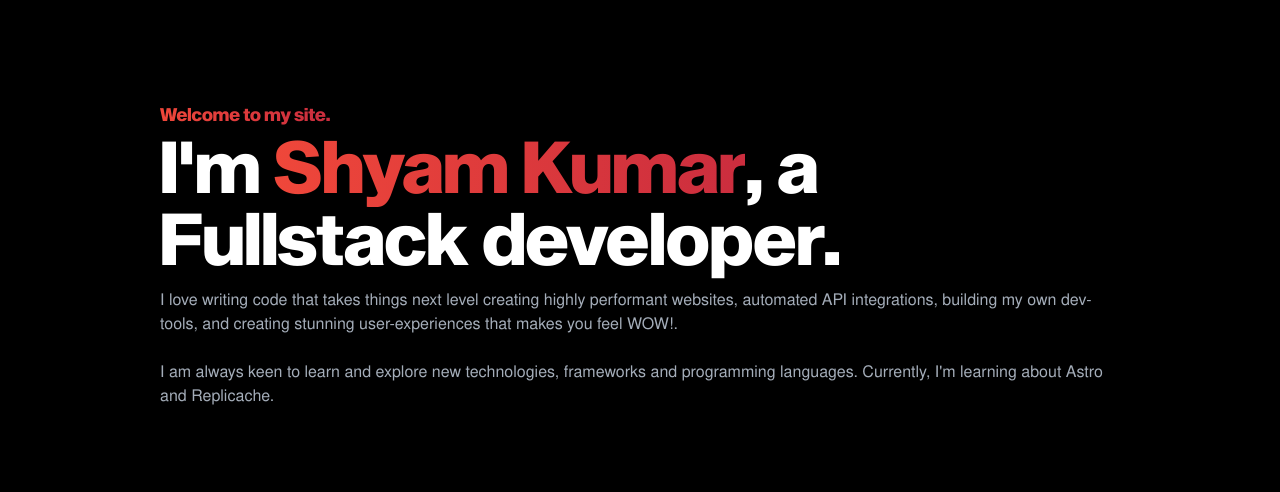
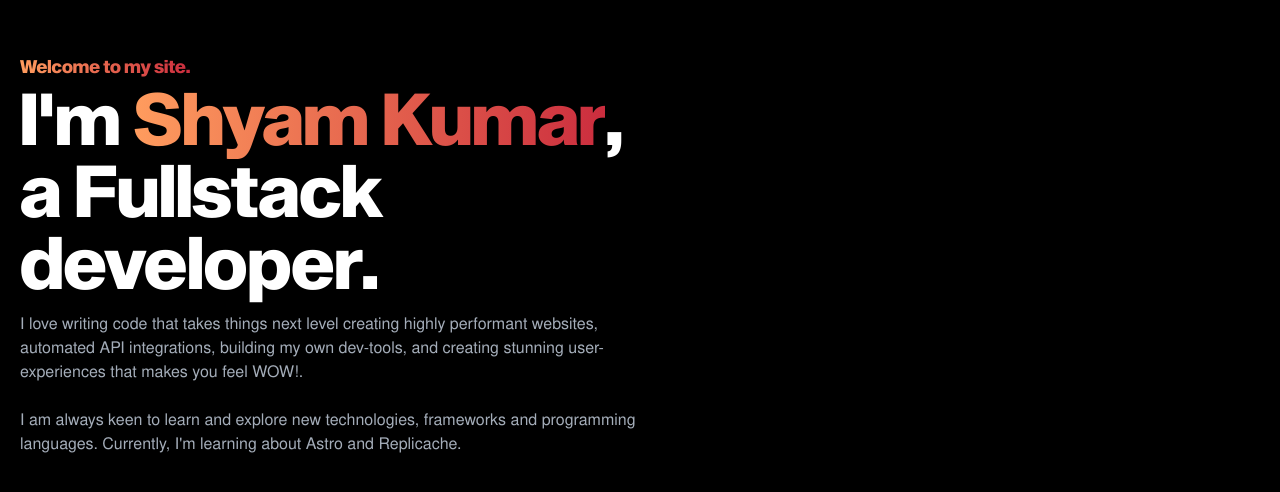
Before and after one commit to 5hy4m/dev-portfolio, a Next.js app: page / in a window 1280 px wide. Shown: the part 138-630 px from the top of the page. Built offline with nearby package versions, Linux system fonts and the light colour scheme.

Commit message:
Tweaked intro section

```diff
--- a/package.json
+++ b/package.json
@@ -14,6 +14,7 @@
     "@types/react-dom": "18.2.4",
     "eslint": "8.40.0",
     "eslint-config-next": "13.4.2",
+    "matter-js": "^0.19.0",
     "next": "13.4.2",
     "react": "18.2.0",
     "react-dom": "18.2.0",
--- /dev/null
+++ b/src/app/Components/IntroSection/IntroSection.tsx
@@ -0,0 +1,48 @@
+import React from "react";
+import localFont from "next/font/local";
+
+const BoldFont = localFont({
+  src: "../../../../public/fonts/Sequel-Sans-Heavy-Disp.ttf",
+});
+interface Props {}
+
+function IntroSection(props: Props) {
+  const {} = props;
+
+  return (
+    <div className="grid grid-cols-2 container md:mx-auto  px-5 flex justify-center items-center bg-black text-white h-full">
+      <div>
+        <span
+          className={
+            BoldFont.className +
+            " text-sm bg-clip-text text-transparent md:text-lg bg-gradient-to-r from-[var(--primary-gradient-from)] to-[var(--primary-gradient-to)]"
+          }
+        >
+          Welcome to my site.
+        </span>
+
+        <div className={BoldFont.className + " text-5xl md:text-7xl "}>
+          I&apos;m{" "}
+          <span className="bg-clip-text text-transparent bg-gradient-to-r from-[var(--primary-gradient-from)] to-[var(--primary-gradient-to)]">
+            Shyam Kumar
+          </span>
+          , a Fullstack developer.
+        </div>
+
+        <p className="py-4 text-[var(--secondary-color)]">
+          I love writing code that takes things next level creating highly
+          performant websites, automated API integrations, building my own
+          dev-tools, and creating stunning user-experiences that makes you feel
+          WOW!.
+          <br />
+          <br />I am always keen to learn and explore new technologies,
+          frameworks and programming languages. Currently, I&apos;m learning
+          about Astro and Replicache.
+        </p>
+      </div>
+      {/* <NewtonsCradle /> */}
+    </div>
+  );
+}
+
+export default IntroSection;
--- /dev/null
+++ b/src/app/Components/IntroSection/index.ts
@@ -0,0 +1 @@
+export { default as IntroSection } from "./IntroSection";
--- a/src/app/globals.css
+++ b/src/app/globals.css
@@ -3,7 +3,7 @@
 @tailwind utilities;
 
 :root {
-  --primary-gradient-from: #ef473a;
+  --primary-gradient-from: #ff9c5e;
   --primary-gradient-to: #cb2d3e;
   --secondary-color: #a4adb9;
 }
--- a/src/app/page.tsx
+++ b/src/app/page.tsx
@@ -1,43 +1,9 @@
-import localFont from "next/font/local";
-
-const BoldFont = localFont({
-  src: "../../public/fonts/Sequel-Sans-Heavy-Disp.ttf",
-});
+import { IntroSection } from "./Components/IntroSection";
 
 export default async function Home() {
   return (
-    <main
-      className={"bg-black text-white h-full flex justify-center items-center"}
-    >
-      <div className="md:container md:mx-auto mx-4 md:mx-20 lg:mx-40 ">
-        <span
-          className={
-            BoldFont.className +
-            " text-sm bg-clip-text text-transparent md:text-lg color-red bg-gradient-to-r from-[#ef473a] to-[#cb2d3e]"
-          }
-        >
-          Welcome to my site.
-        </span>
-
-        <div className={BoldFont.className + " text-5xl md:text-7xl "}>
-          I&apos;m{" "}
-          <span className="bg-clip-text text-transparent bg-gradient-to-r from-[var(--primary-gradient-from)] to-[var(--primary-gradient-to)]">
-            Shyam Kumar
-          </span>
-          , a Fullstack developer.
-        </div>
-
-        <p className="py-4 text-[var(--secondary-color)]">
-          I love writing code that takes things next level creating highly
-          performant websites, automated API integrations, building my own
-          dev-tools, and creating stunning user-experiences that makes you feel
-          WOW!.
-          <br />
-          <br />I am always keen to learn and explore new technologies,
-          frameworks and programming languages. Currently, I&apos;m learning
-          about Astro and Replicache.
-        </p>
-      </div>
+    <main className={"h-full bg-black"}>
+      <IntroSection />
     </main>
   );
 }
```
Also changed, not shown: 1 other file (tests, documents, lock files or other folders).
